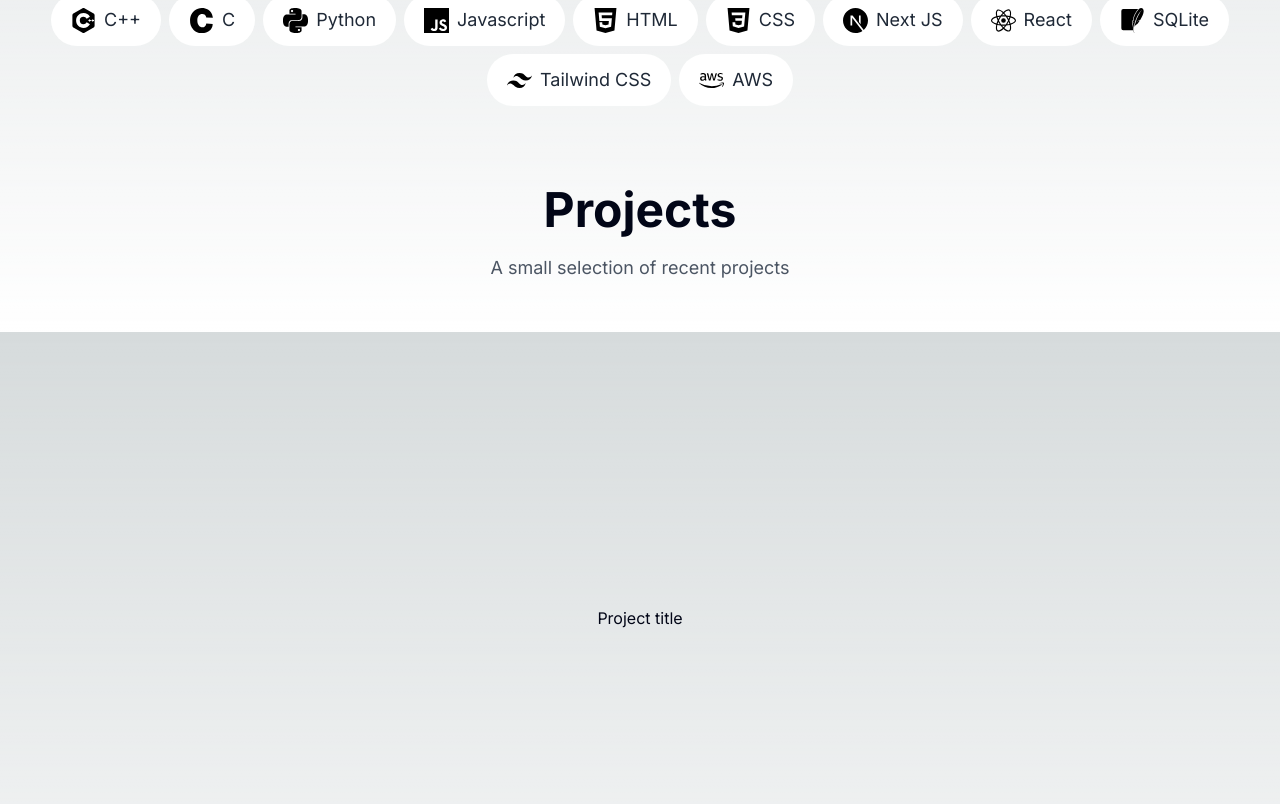
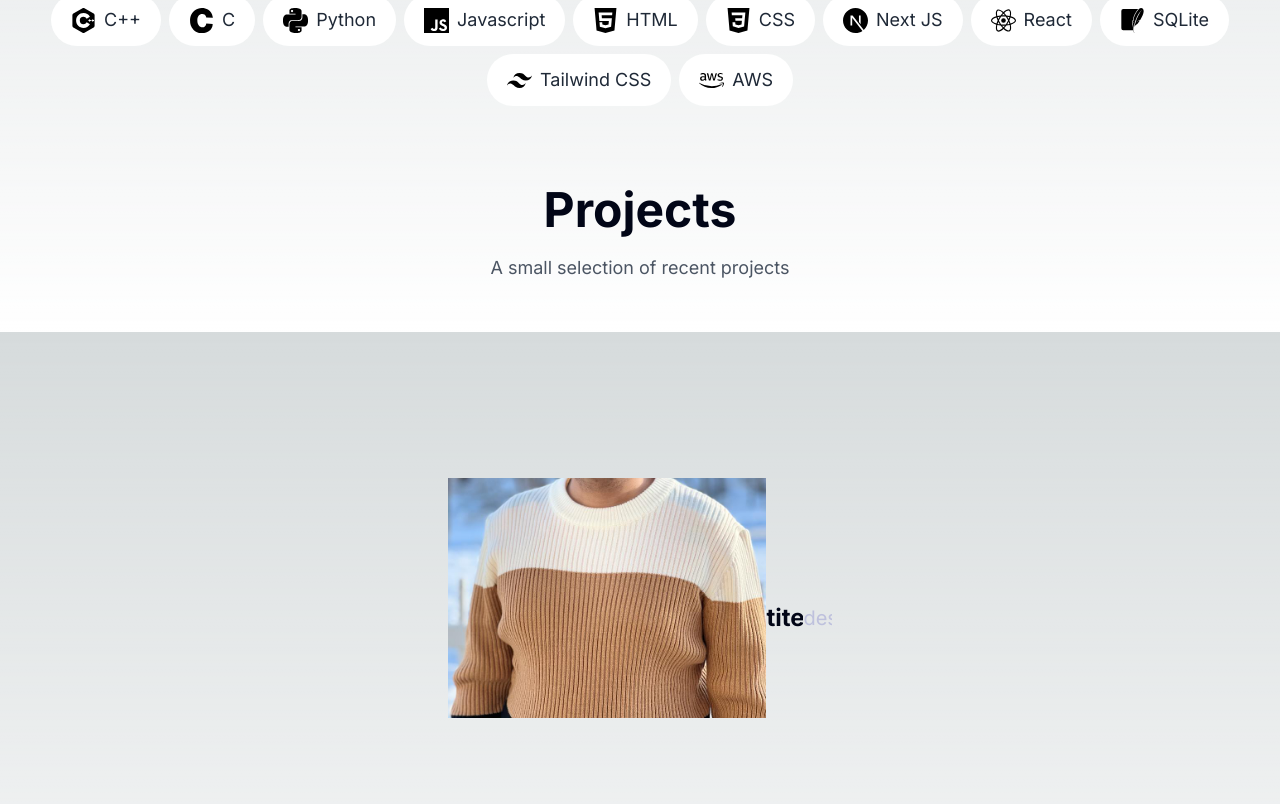
Before and after one commit to AhnafulH/Personal_Website, a Next.js app in the folder portofolio-website/: page / in a window 1280 px wide. Shown: the part 2068-2872 px from the top of the page. Built offline with nearby package versions, Linux system fonts and the light colour scheme.

Commit message:
Project card is messed up

```diff
--- a/portofolio-website/components/Project.tsx
+++ b/portofolio-website/components/Project.tsx
@@ -7,9 +7,26 @@ const Project = () => {
         <h2 className="font-bold text-4xl md:text-5xl text-center">Projects</h2>
         <p className="text-lg text-gray-600 py-5">A small selection of recent projects</p>
       </div>
+
       <div className="flex flex-wrap items-center justify-center p-4 gap-16 mt-10">
         <div className="lg:min-h-[32.5rem] h-[25rem] flex items-center justify-center sm:w-96 w-[80vw]">
-          Project title
+          <div className="relative flex items-center justify-center sm:w-96 w-[80vw] overflow-hidden h-[20vh] lg:h-[30vh] mb-10">
+            <div className="relative w-full h-full overflow-hidden lg:rounded-3xl bg-[#13162d]">
+            </div>
+            <img src='/images/hero-img.jpg' alt='random imag' className="z-10 absolute bottom-0"/>
+          </div>
+          <h1 className="font-bold lg:text-2xl md:text-xl text-base line-clamp-1">
+            titel
+          </h1>
+          <p
+            className="lg:text-xl lg:font-normal font-light text-sm line-clamp-2"
+            style={{
+              color: "#BEC1DD",
+              margin: "1vh 0",
+            }}
+          >
+            des
+          </p>
         </div>
       </div>
     </section>
```
